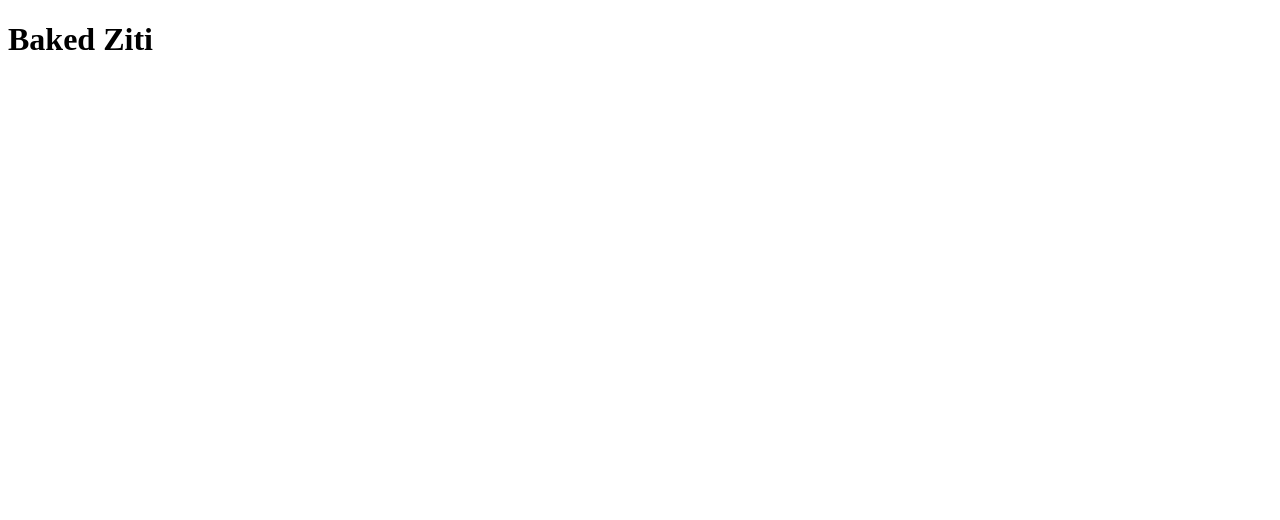
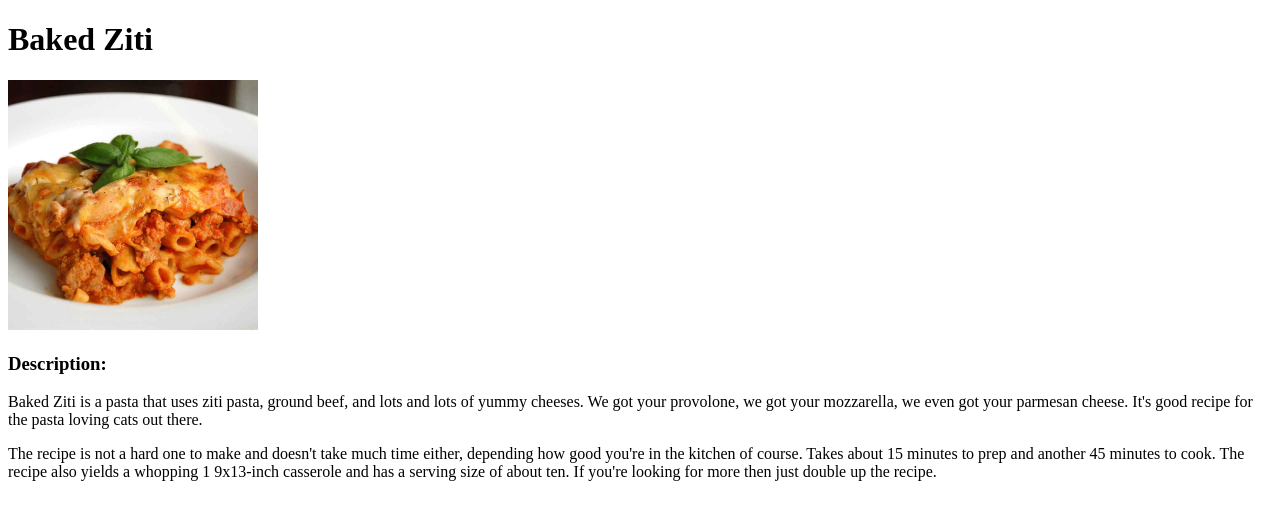
Before and after one commit to SoldierofGod29/odin-recipes, a plain HTML site: page recipes/bakedziti.html in a window 1280 px wide. Drawn offline with Linux system fonts and the light colour scheme.

Commit message:
Add an image and description to the baked ziti page

```diff
--- a/recipes/bakedziti.html
+++ b/recipes/bakedziti.html
@@ -6,5 +6,19 @@
     </head>
     <body>
         <h1>Baked Ziti</h1>
+        <img src="./images/bakedziti.jpeg" alt="a serving of mozzarella-topped baked ziti in a white bowl, garnished with a basil sprig" width="250" height="250">
+
+        <h3>Description:</h3>
+        <p>Baked Ziti is a pasta that uses ziti pasta, ground beef, and lots and lots of yummy cheeses.
+            We got your provolone, we got your mozzarella, we even got your parmesan cheese.
+            It's good recipe for the pasta loving cats out there.
+        </p>
+        <p>The recipe is not a hard one to make and doesn't take much time either,
+            depending how good you're in the kitchen of course. Takes about 15 minutes to prep
+            and another 45 minutes to cook. The recipe also yields a whopping 1 9x13-inch casserole
+            and has a serving size of about ten. If you're looking for more then just
+            double up the recipe.
+        </p>
+
     </body>
 </html>
```
Also changed, not shown: recipes/images/bakedziti.jpeg (added).
